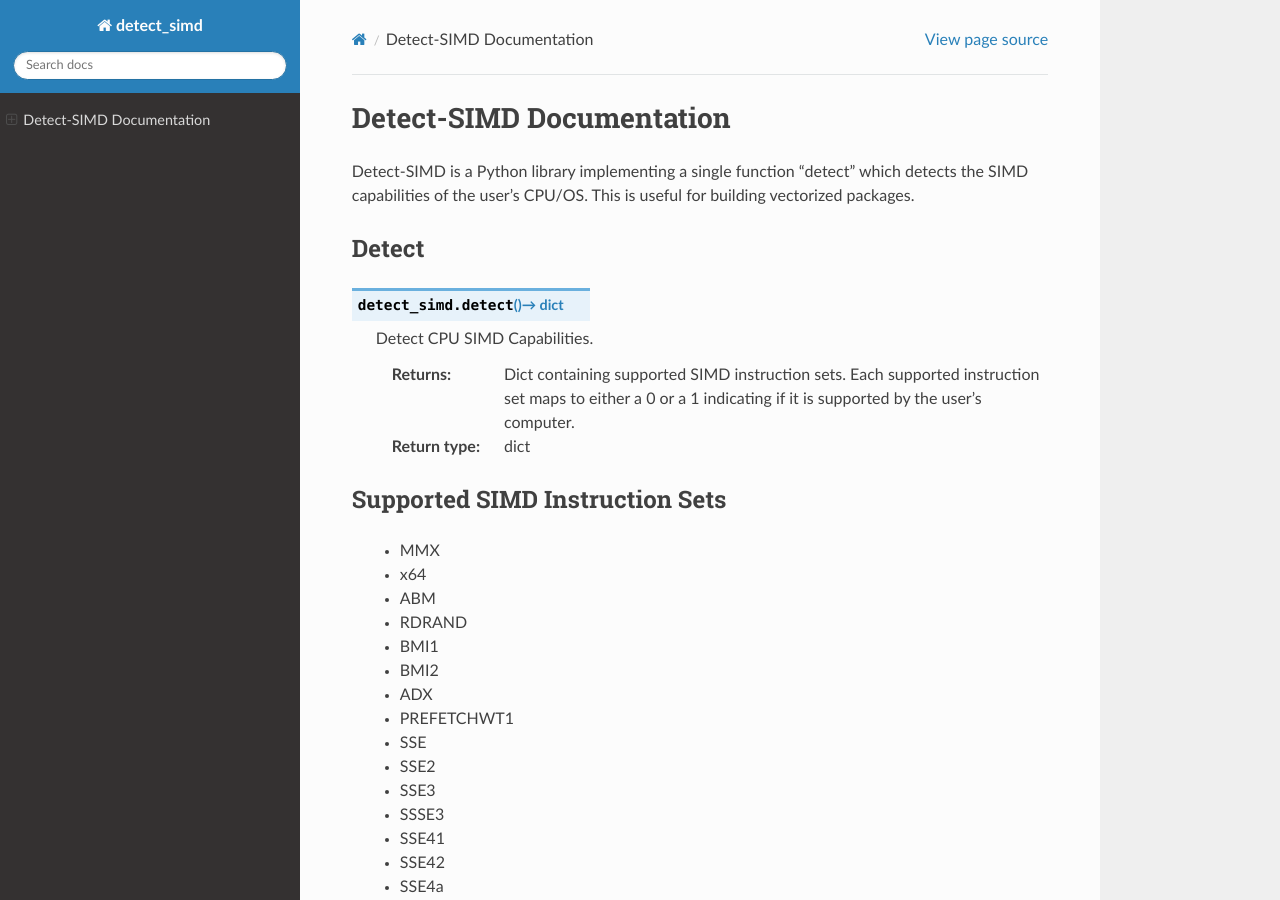
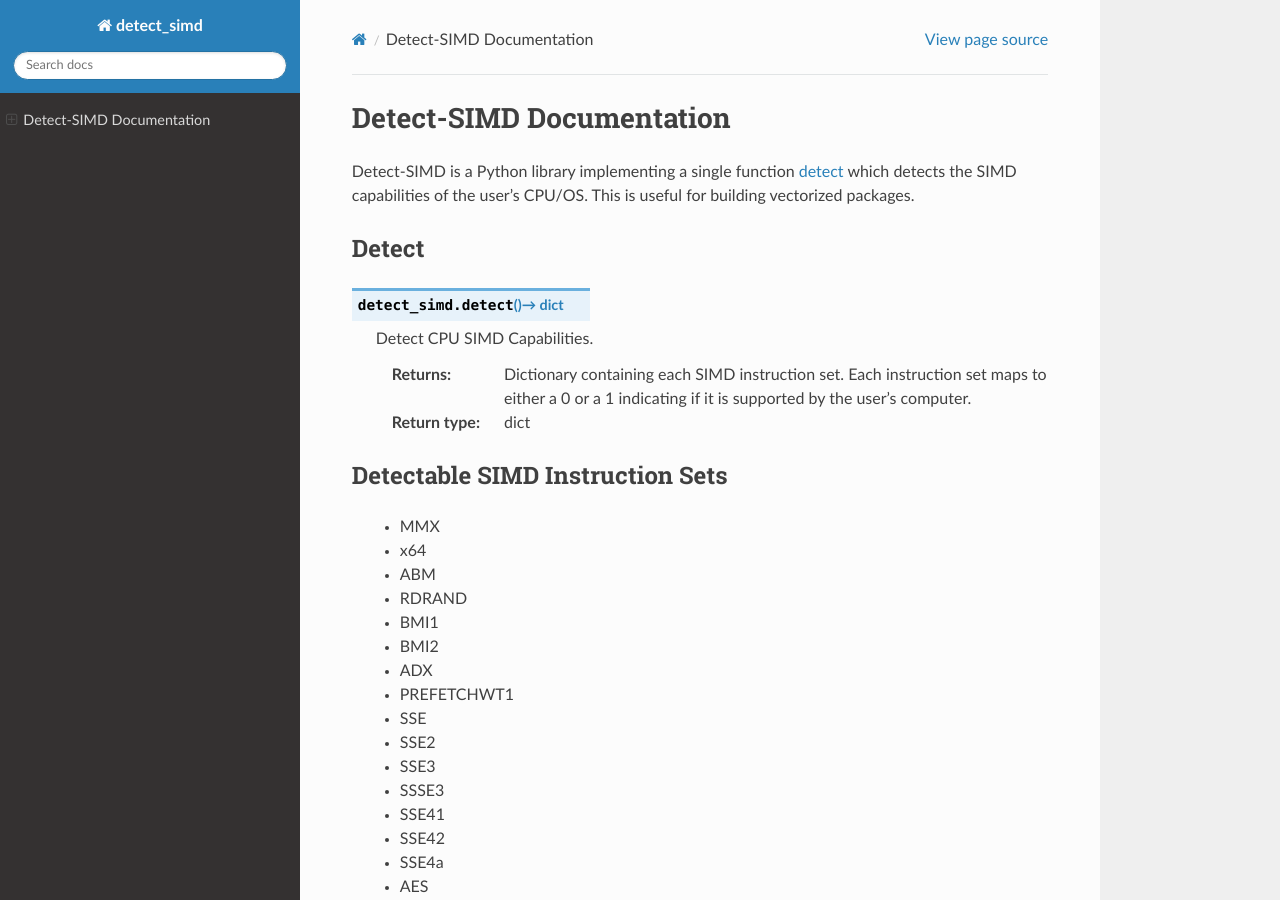
Before and after one commit to cristian-bicheru/detect-simd, a Sphinx documentation site: the page built from docs/source/index.rst, in a window 1280 px wide and 900 px high. Built offline with Sphinx 7.4.7 and the Read the Docs theme 2.0.0, drawn with Linux system fonts in a browser that asks for light colours.

Commit message:
Update docs.

```diff
--- a/docs/source/index.rst
+++ b/docs/source/index.rst
@@ -13,11 +14,11 @@
 
    Detect CPU SIMD Capabilities.
 
-   :return: Dict containing supported SIMD instruction sets. Each supported instruction set maps to either a 0 or a 1 indicating if it is supported by the user's computer.
+   :return: Dictionary containing each SIMD instruction set. Each instruction set maps to either a 0 or a 1 indicating if it is supported by the user's computer.
    :rtype: dict
 
 
-Supported SIMD Instruction Sets
+Detectable SIMD Instruction Sets
 ###################################
   * MMX
   * x64
```
Also changed, not shown: other parts of docs/source/index.rst (+2 -1 lines).
